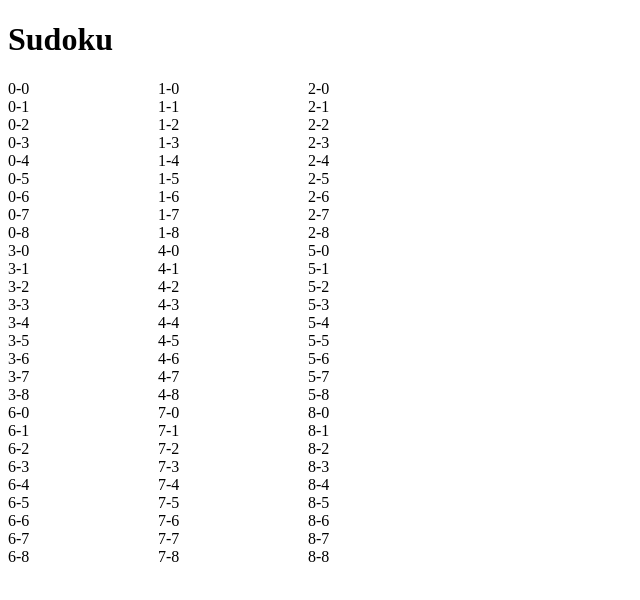
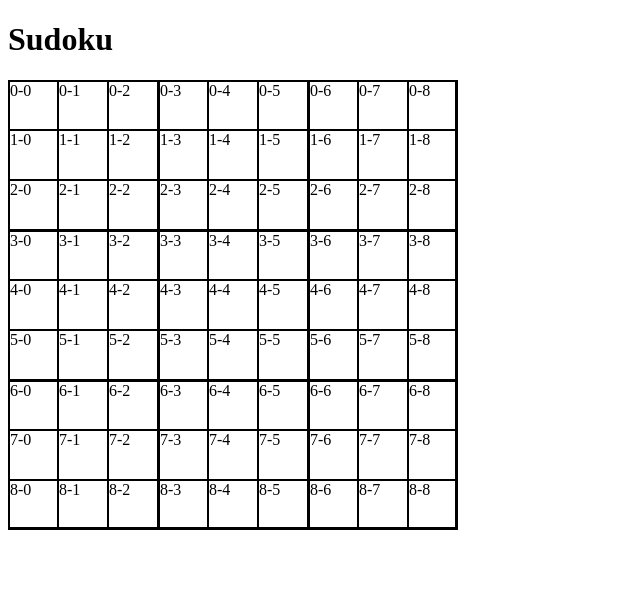
Before and after one commit to CalvinGaiennie/sudoku, a React (Vite) app: page / in a window 1280 px wide. Shown: the top 600 px of the page, without its empty margins (0-640 px from the left). Built offline with nearby package versions, Linux system fonts and the light colour scheme.

Commit message:
got the board rebuilt with rows as the main organizing component not the 3x3 sqaures while still maintaining the borders in the correct places

```diff
--- a/src/Components/Board.jsx
+++ b/src/Components/Board.jsx
@@ -18,15 +18,37 @@ import styles from "./Board.module.css";
 //   }
 // }
 
+function assignBorderClass(row, column) {
+  const borderStyles = [];
+  if (row == 0 || row == 3 || row == 6) {
+    borderStyles.push(styles.topBorder);
+  } else if (row == 8) {
+    borderStyles.push(styles.bottomBorder);
+  }
+  if (column == 0 || column == 3 || column == 6) {
+    borderStyles.push(styles.leftBorder);
+  } else if (column == 8) {
+    borderStyles.push(styles.rightBorder);
+  }
+  return borderStyles.join(" ");
+}
+
 function Board() {
-  //I need to use math to add classes for the large squares and use the indexes to add ids, also need to add classes or data for rows and columns
   function createGrid() {
     return Array.from({ length: 9 }).map((_, outerIndex) => (
-      <div key={`${outerIndex}-a`} className={styles[`row${outerIndex}`]}>
+      <div
+        key={`${outerIndex}-a`}
+        className={`${styles.row} ${`row${outerIndex}`}`}
+      >
         {Array.from({ length: 9 }).map((_, innerIndex) => (
           <div
             key={`${outerIndex}-${innerIndex}`}
-            className={styles[`column${innerIndex}`]}
+            className={` ${
+              styles.square
+            } ${`column${innerIndex}`} ${assignBorderClass(
+              outerIndex,
+              innerIndex
+            )}`}
           >{`${outerIndex}-${innerIndex}`}</div>
         ))}
       </div>
--- a/src/Components/Board.module.css
+++ b/src/Components/Board.module.css
@@ -1,19 +1,8 @@
 .boardContainer {
   display: grid;
-  grid-template-columns: repeat(3, 1fr);
   gap: 0;
-  height: 450px;
+  height: fit-content;
   width: 450px;
-}
-
-.bigSquare {
-  display: grid;
-  grid-template-columns: repeat(3, 1fr);
-  gap: 0;
-  border: 1px solid black;
-  height: 150px;
-  width: 150px;
-  box-sizing: border-box;
 }
 
 .square {
@@ -24,3 +13,25 @@
   padding: 0;
   box-sizing: border-box;
 }
+
+.row {
+  display: flex;
+  margin: 0;
+  padding: 0;
+}
+
+.topBorder {
+  border-top: 2px solid black;
+}
+
+.bottomBorder {
+  border-bottom: 3px solid black;
+}
+
+.leftBorder {
+  border-left: 2px solid black;
+}
+
+.rightBorder {
+  border-right: 3px solid black;
+}
```
